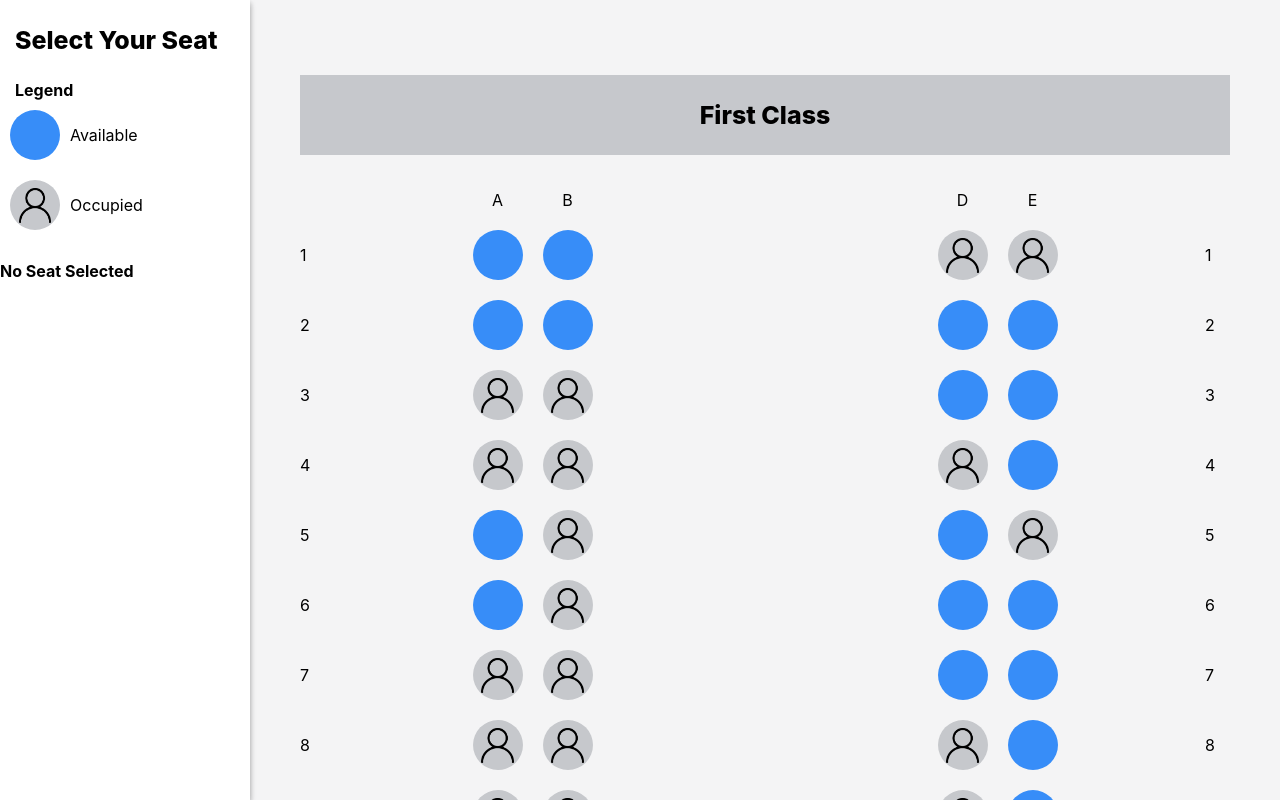
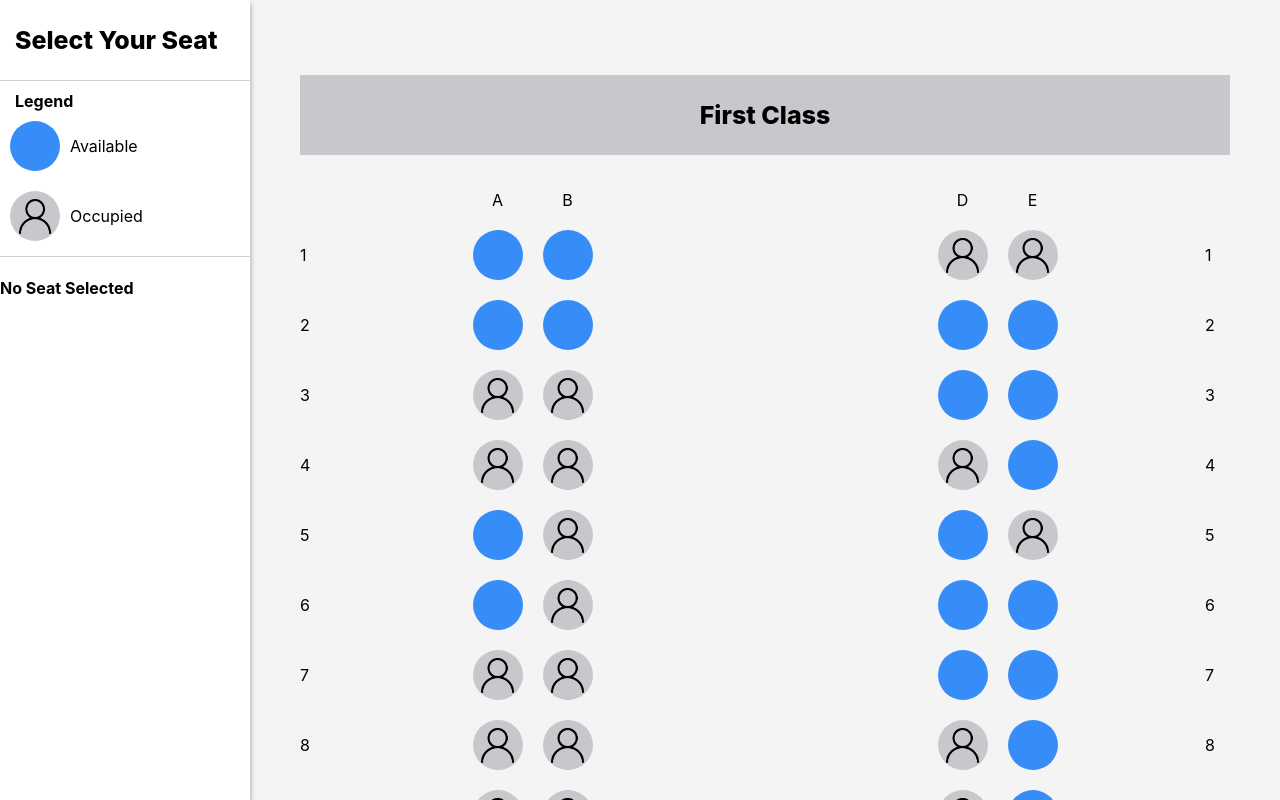
Before and after one commit to nbond211/lola_seats, a React (Create React App) app: page / in a window 1280 px wide. Built offline with nearby package versions, Linux system fonts and the light colour scheme.

Commit message:
styles Legend component to add border and padding

```diff
--- a/src/components/Legend/Legend.css
+++ b/src/components/Legend/Legend.css
@@ -1,3 +1,9 @@
+#Legend {
+    border-top: 1px solid var(--sidebar-border-color);
+    border-bottom: 1px solid var(--sidebar-border-color);
+    padding: 10px 0 5px 0;
+}
+
 .legendTitle {
     font-size: 16px;
     margin: 0 0 0 15px;
--- a/src/index.css
+++ b/src/index.css
@@ -14,6 +14,7 @@ body {
     /* COLORS */
     --seat-map-background-color: #F4F4F5;
     --sidebar-background-color: #fff;
+    --sidebar-border-color: #d2d1d1;
 
     --available-seat-color: #378DF8;
     --occupied-seat-color: #C6C8CC;
```
